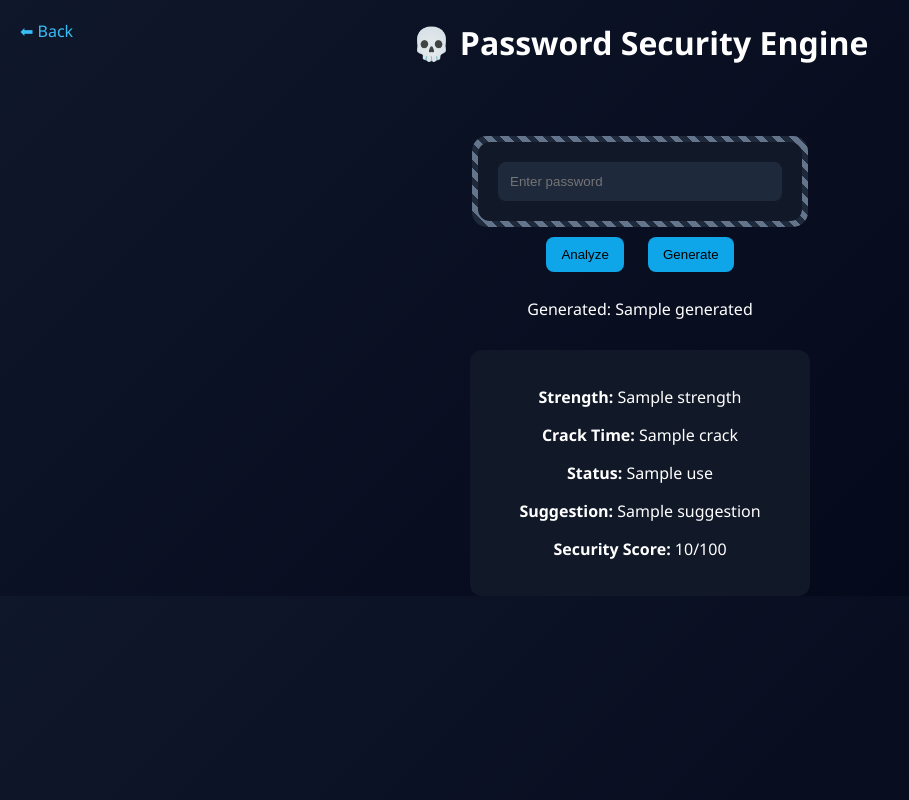
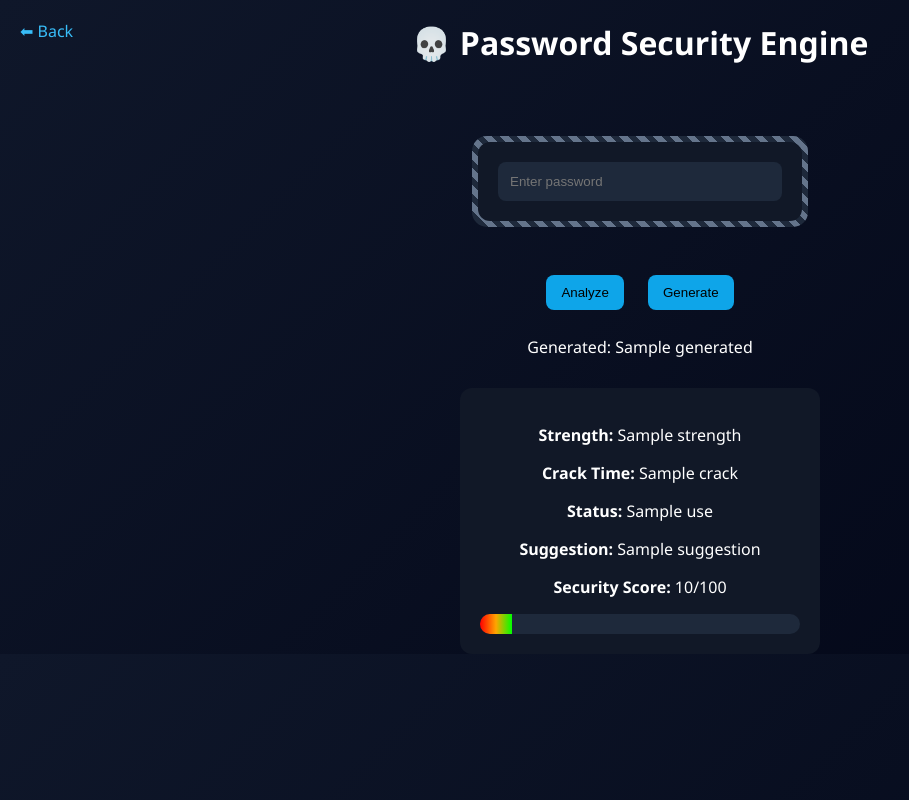
Before and after one commit to Bhavishay137/cyber-security-dashboard, a Flask app: template templates/password.html in a window 1280 px wide. Shown: the whole page, without its empty margins (0-909 px from the left). Run offline with Flask 3, Linux system fonts and the light colour scheme; the template is opened without the code that fills it: most values are stand-ins (such as "Sample title", 1, 10 or a date in 2020).

Commit message:
better ui and better tools

```diff
--- a/templates/password.html
+++ b/templates/password.html
@@ -50,6 +50,12 @@ input {
     border-radius: 8px;
 }
 
+/* LIVE STRENGTH TEXT */
+#liveStrength {
+    margin-top: 10px;
+    font-weight: bold;
+}
+
 /* BUTTON */
 button {
     padding: 10px 15px;
@@ -70,9 +76,26 @@ button:hover {
     padding: 20px;
     margin-top: 30px;
     border-radius: 12px;
-    width: 300px;
+    width: 320px;
     margin-left: auto;
     margin-right: auto;
+}
+
+/* SCORE METER */
+.meter {
+    width: 100%;
+    height: 20px;
+    background: #1e293b;
+    border-radius: 10px;
+    overflow: hidden;
+    margin-top: 10px;
+}
+
+.meter-fill {
+    height: 100%;
+    width: 0%;
+    background: linear-gradient(90deg, red, orange, lime);
+    transition: width 1.2s ease-in-out;
 }
 </style>
 
@@ -88,9 +111,12 @@ button:hover {
 
 <div class="chain-box">
 <div class="inner-box">
-<input type="text" name="password" placeholder="Enter password">
+<input type="text" name="password" id="passwordInput" placeholder="Enter password" onkeyup="checkStrength()">
 </div>
 </div>
+
+<!-- LIVE FEEDBACK -->
+<p id="liveStrength"></p>
 
 <br>
 
@@ -111,12 +137,62 @@ button:hover {
 <p><strong>Status:</strong> {{ data.use }}</p>
 <p><strong>Suggestion:</strong> {{ data.suggestion }}</p>
 
-{% if score %}
+{% if score is not none %}
 <p><strong>Security Score:</strong> {{ score }}/100</p>
+
+<div class="meter">
+    <div class="meter-fill" id="meterFill"></div>
+</div>
 {% endif %}
 
 </div>
+
+<script>
+// SCORE METER
+let score = {{ score if score else 0 }};
+document.getElementById("meterFill").style.width = score + "%";
+</script>
+
 {% endif %}
+
+<script>
+// LIVE STRENGTH CHECK
+function checkStrength() {
+    let password = document.getElementById("passwordInput").value;
+    let strengthText = document.getElementById("liveStrength");
+
+    let score = 0;
+
+    if (password.length >= 8) score++;
+    if (/[A-Z]/.test(password)) score++;
+    if (/[0-9]/.test(password)) score++;
+    if (/[@#$%^&+=]/.test(password)) score++;
+
+    let strength = "";
+    let color = "";
+
+    if (score <= 1) {
+        strength = "Weak";
+        color = "red";
+    } else if (score == 2) {
+        strength = "Moderate";
+        color = "orange";
+    } else if (score == 3) {
+        strength = "Strong";
+        color = "yellow";
+    } else {
+        strength = "Very Strong";
+        color = "lime";
+    }
+
+    if (password.length === 0) {
+        strengthText.innerText = "";
+    } else {
+        strengthText.innerText = "Live Strength: " + strength;
+        strengthText.style.color = color;
+    }
+}
+</script>
 
 </body>
 </html>
```
